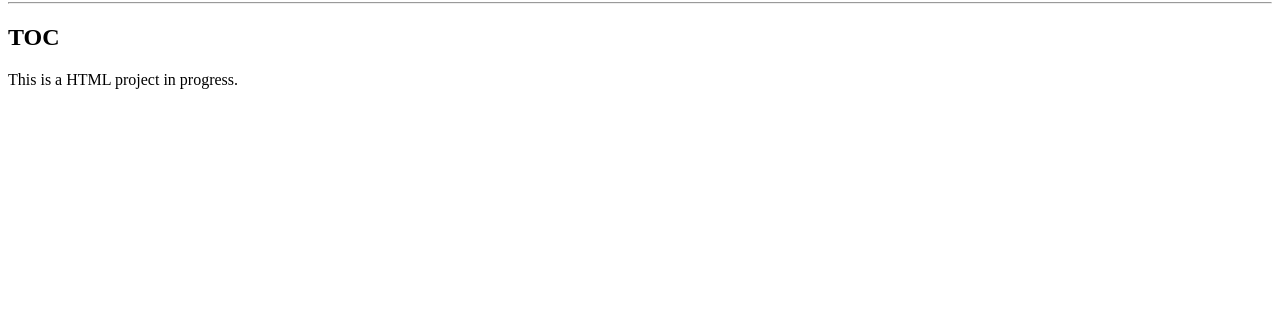
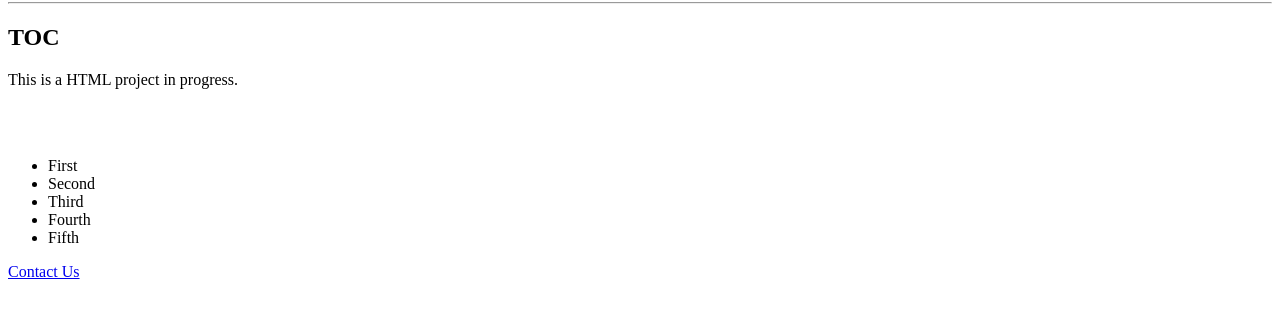
Before and after one commit to Kedaws/html-portfolio, a plain HTML site: page index.html in a window 1280 px wide. Shown: the part 64-382 px from the top of the page. Drawn offline with Linux system fonts and the light colour scheme.

Commit message:
Updated main webpage to include contact page.

```diff
--- a/index.html
+++ b/index.html
@@ -1,4 +1,13 @@
 <h1>Home Page for Kedaws</h1>
-<hr />
+<hr/>
 <h2>TOC</h2>
 <p>This is a HTML project in progress.</p>
+<br> </br>
+<ul>
+    <li>First</li>
+    <li>Second</li>
+    <li>Third</li>
+    <li>Fourth</li>
+    <li>Fifth</li>
+</ul>
+<p><a href="./contact.html">Contact Us</a></p>
```
